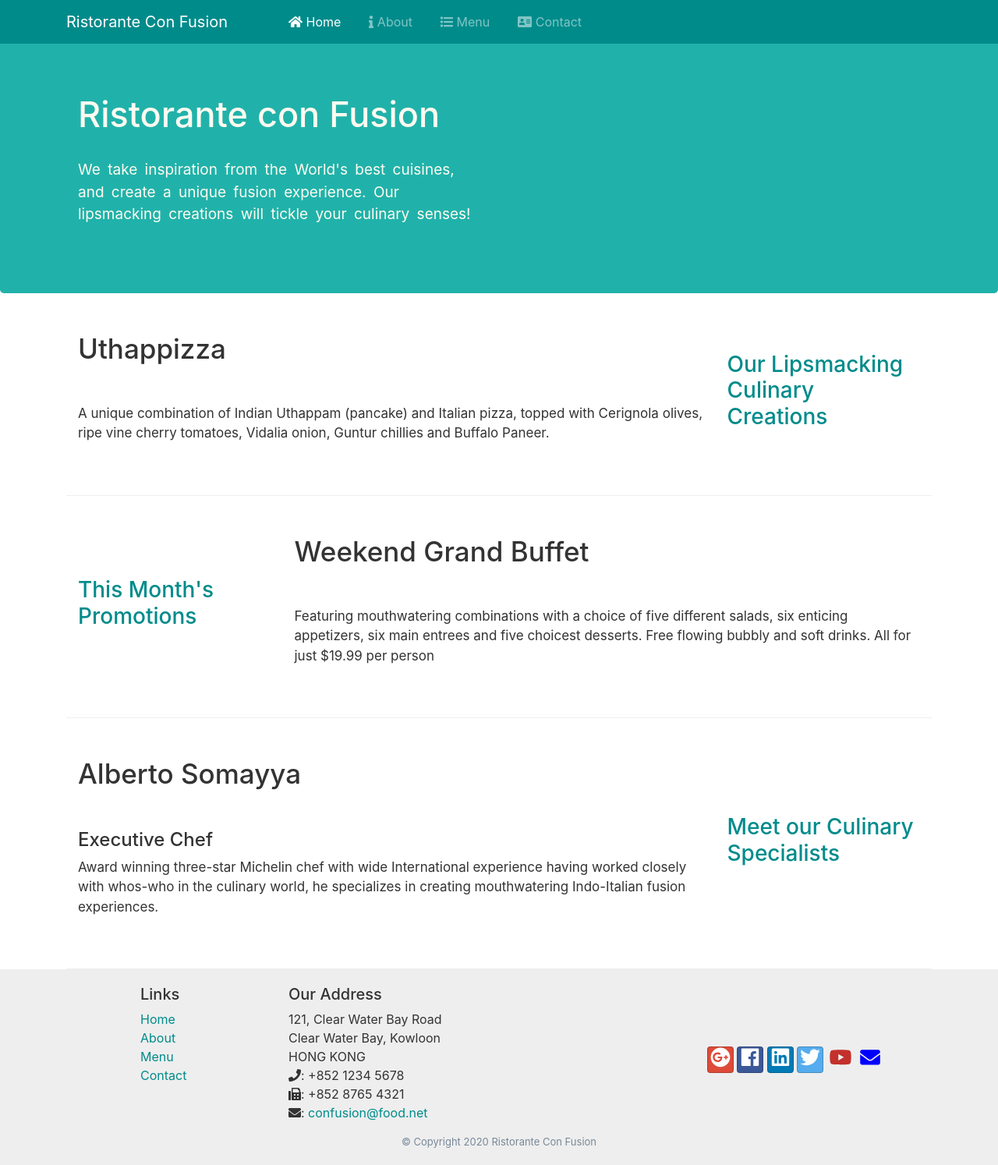
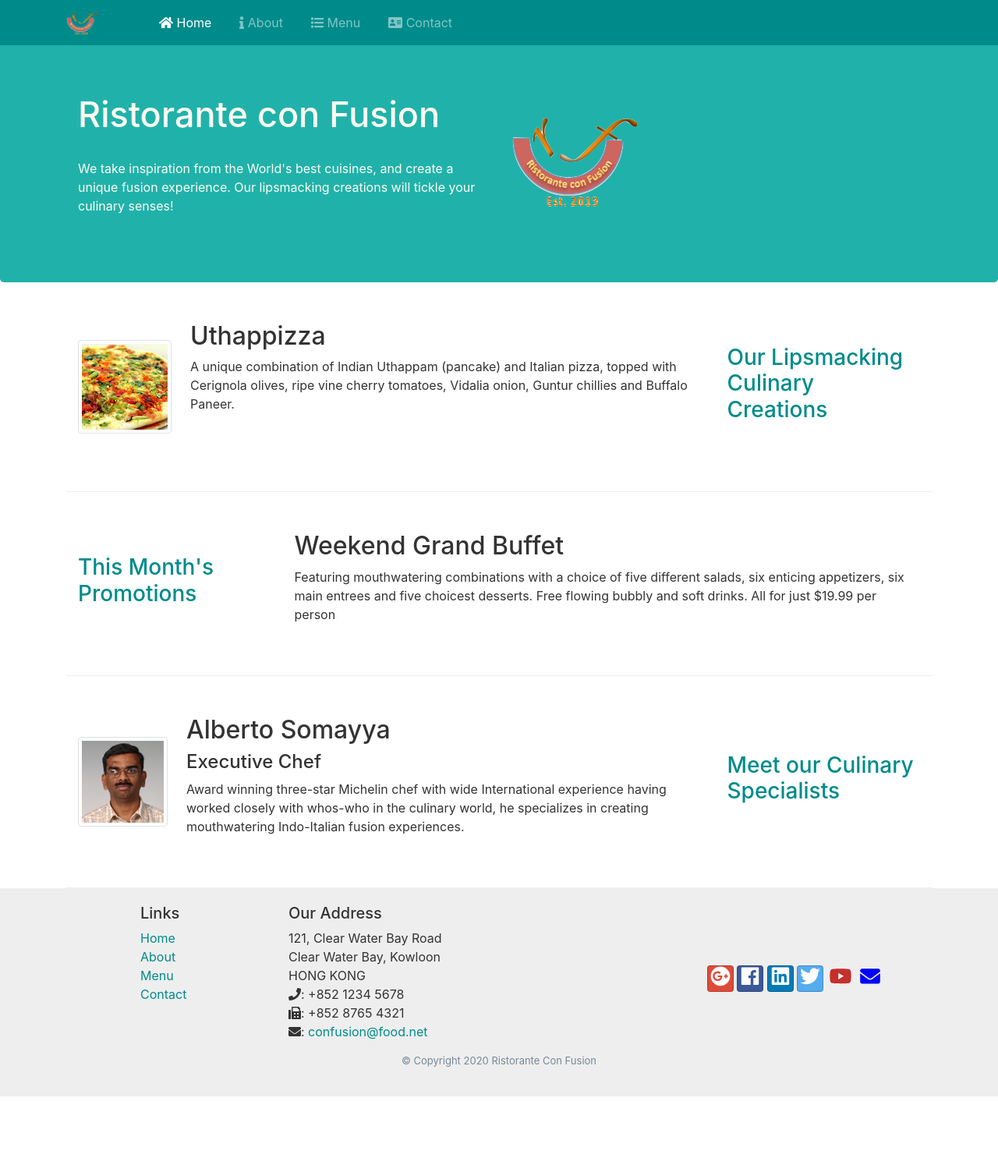
Before and after one commit to ritika-thakur/Bootstrap-4, a website: page index.html in a window 1280 px wide. Shown: the whole page at 78% size. After the commit the page ends 1406 px from the top, so only its background shows below. Drawn offline with nearby package versions, Linux system fonts and the light colour scheme.

Commit message:
Images and Media

```diff
--- a/css/styles.css
+++ b/css/styles.css
@@ -59,10 +59,10 @@ h1{
     word-spacing: 4px;
     font-size: 19px;
 }
-h2{
+/* h2{
     margin-bottom: 50px;
     font-size: 35px;
-}
+} */
 .leader-name, .information{
    color: grey;
    padding: 10px 0;
@@ -74,9 +74,7 @@ h2{
     padding: 0px 10px;
     color: lightslategray;
 }
-p{
-    font-size: 17px;
-}
+
 .nav-item{
     padding-left: 20px;
 }
--- a/index.html
+++ b/index.html
@@ -23,7 +23,7 @@
                 <span class="navbar-toggler-icon">
                 </span>
             </button>
-            <a class="navbar-brand mr-auto" href="#">Ristorante Con Fusion</a>
+            <a class="navbar-brand mr-auto" href="#"><img src="img/logo.png" height="30" width="41"></a>
             <div class="collapse navbar-collapse" id="Navbar">
                 <ul class="navbar-nav mr-auto">
                     <li class="nav-item active"><a class="nav-link" href="#"><span class="fa fa-home"></span> Home</a></li>
@@ -40,9 +40,10 @@
             <div class="row row-header">
                 <div class="col-12 col-sm-6">
                     <h1>Ristorante con Fusion</h1>
-                    <p class="sub-heading">We take inspiration from the World's best cuisines, and create a unique fusion experience. Our lipsmacking creations will tickle your culinary senses!</p>
+                    <p>We take inspiration from the World's best cuisines, and create a unique fusion experience. Our lipsmacking creations will tickle your culinary senses!</p>
                 </div>
-                <div class="col-12 col-sm">
+                <div class="col-12 col-sm align-self-center">
+                    <img src="img/logo.png" class="img-fluid">
                 </div>
             </div>
         </div>
@@ -54,8 +55,14 @@
                 <h3>Our Lipsmacking Culinary Creations</h3>
             </div>
             <div class="col col-sm order-sm-first col-md">
-                <h2>Uthappizza</h2>
-                <p>A unique combination of Indian Uthappam (pancake) and Italian pizza, topped with Cerignola olives, ripe vine cherry tomatoes, Vidalia onion, Guntur chillies and Buffalo Paneer.</p>
+                <div class="media">
+                    <img class="d-flex mr-4 img-thumbnail align-self-center" src="img/uthappizza.png" alt="uthappizza">
+                    <div class="media-body">
+                        <h2 class="mt-0">Uthappizza</h2>
+                        <p class="d-none d-sm-block">A unique combination of Indian Uthappam (pancake) and Italian pizza, topped with Cerignola olives, ripe vine cherry
+                            tomatoes, Vidalia onion, Guntur chillies and Buffalo Paneer.</p>
+                    </div>
+                </div>
             </div>
         </div>
 
@@ -75,9 +82,16 @@
                 <h3>Meet our Culinary Specialists</h3>
             </div>
             <div class="col col-sm order-sm-first col-md">
-                <h2>Alberto Somayya</h2>
-                <h4>Executive Chef</h4>
-                <p>Award winning three-star Michelin chef with wide International experience having worked closely with whos-who in the culinary world, he specializes in creating mouthwatering Indo-Italian fusion experiences. </p>
+                <div class="media">
+                    <img src="img/alberto.png" class="d-flex mr-4 img-thumbnail align-self-center" alt="alberto">
+                    <div class="media-body">
+                        <h2 class="mt-0">Alberto Somayya</h2>
+                        <h4>Executive Chef</h4>
+                        <p>Award winning three-star Michelin chef with wide International experience having worked closely with whos-who in
+                            the
+                            culinary world, he specializes in creating mouthwatering Indo-Italian fusion experiences. </p>
+                    </div>
+                </div>
             </div>
         </div>
     </div>
```
Also changed, not shown: aboutus.html (+4 -3 lines), contactus.html (+4 -3 lines), img/alberto.png (added), img/buffet.png (added), img/logo.png (added), img/uthappizza.png (added).
